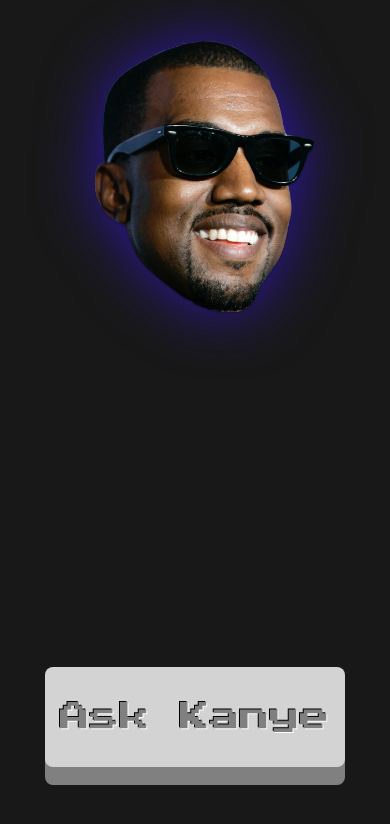
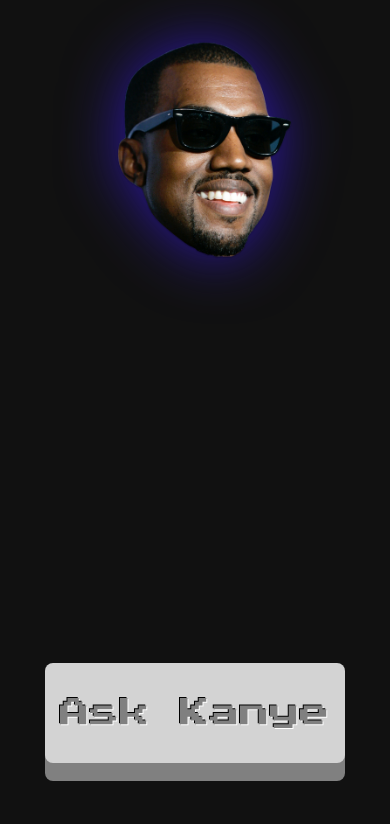
Before and after one commit to aliroemhildt/ask-kanye, a React (Create React App) app: page / in a window 390 px wide. Shown: the top 824 px of the page. Built offline with nearby package versions, Linux system fonts and the light colour scheme.

Commit message:
Add animations

```diff
--- a/src/App.css
+++ b/src/App.css
@@ -54,23 +54,42 @@ button:active {
 }
 
 .img-container {
-  height: 40vh;
+  height: 35vh;
   width: 100vw;
   display: flex;
   align-items: center;
   justify-content: center;
 }
 
-img {
+.img {
   width: auto;
   height: 80%;
   margin-bottom: 3%;
-  filter:
-    drop-shadow(0 0 30px #2d17a8)
+  filter: drop-shadow(0 0 30px #2d17a8);
+}
+
+.img-rotate {
+  animation: rotate 0.6s linear both;
+}
+
+@keyframes rotate {
+  0% {
+    /* transform: rotate(0deg); */
+    transform: scale(1) rotateZ(0);
+  }
+
+  50% {
+    /* transform: rotate(360deg); */
+    transform: scale(1.5) rotateZ(180deg);
+  }
+
+  100% {
+    transform: scale(1) rotateZ(360deg);
+  }
 }
 
 .quote-container {
-  height: 30vh;
+  height: 35vh;
   width: 100vw;
   font-family: 'Press Start 2P';
   font-size: 20px;
@@ -88,13 +107,25 @@ img {
     height: 100%;
   }
 
+  .button-container {
+    height: 25vh;
+  }
+
+  .quote-container {
+    height: 40vh;
+  }
+
+  .img-container {
+    height: 35vh;
+  }
+
   img {
     margin: 5% 0 0 5%;
     height: 300px;
   }
 
   button {
-    margin: 5%;
+    margin: 0 0 50px 0;
     font-size: 30px;
     width: 300px;
   }
--- a/src/App.js
+++ b/src/App.js
@@ -11,10 +11,23 @@ class App extends React.Component{
     }
   }
 
+  rotateImage = () => {
+    const element = document.querySelector('img');
+    let newElement = element.cloneNode(true);
+    newElement.classList.add('img-rotate');
+    element.parentNode.replaceChild(newElement, element);
+  }
+
   getQuote = () => {
     fetch('https://api.kanye.rest/')
       .then(response => response.json())
-      .then(data => this.setState({quote: data.quote}))
+      .then(data => {
+        if (this.state.quote !== data) {
+          this.setState({ quote: data.quote }, this.rotateImage);
+        } else {
+          this.getQuote();
+        }
+    })
   }
 
   render() {
@@ -34,6 +47,7 @@ class App extends React.Component{
         </div>
         <div className="img-container">
           <img
+            className='img'
             src={kanyeImg}
             alt='kanye face'
           />
--- a/src/index.css
+++ b/src/index.css
@@ -13,7 +13,7 @@ body {
   padding: 0;
   height: 100%;
   width: 100%;
-  background-color: #181818;
+  background-color: #111111;
   -webkit-font-smoothing: antialiased;
   -moz-osx-font-smoothing: grayscale;
 }
```
